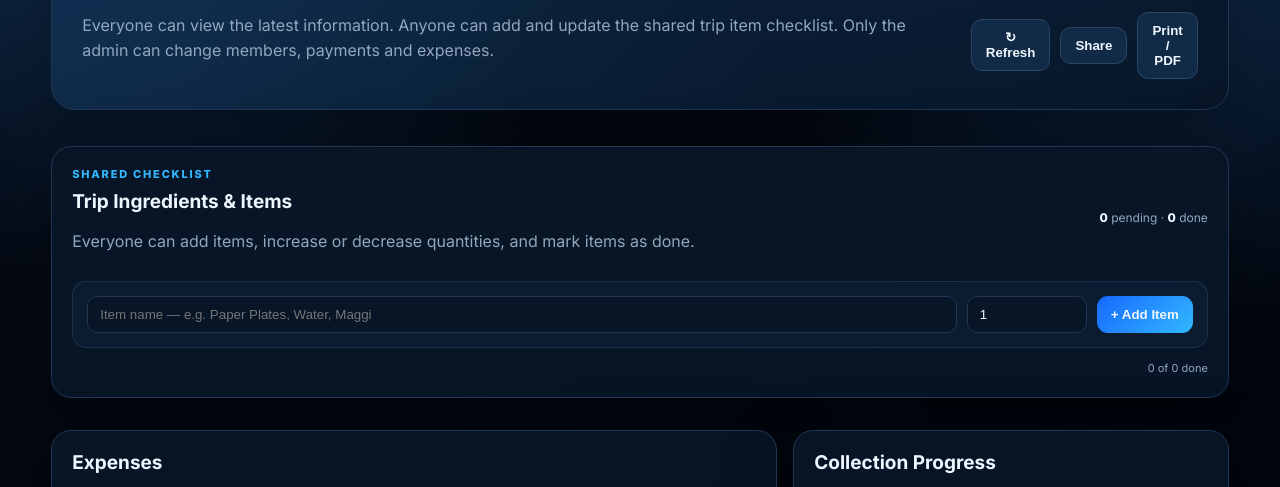
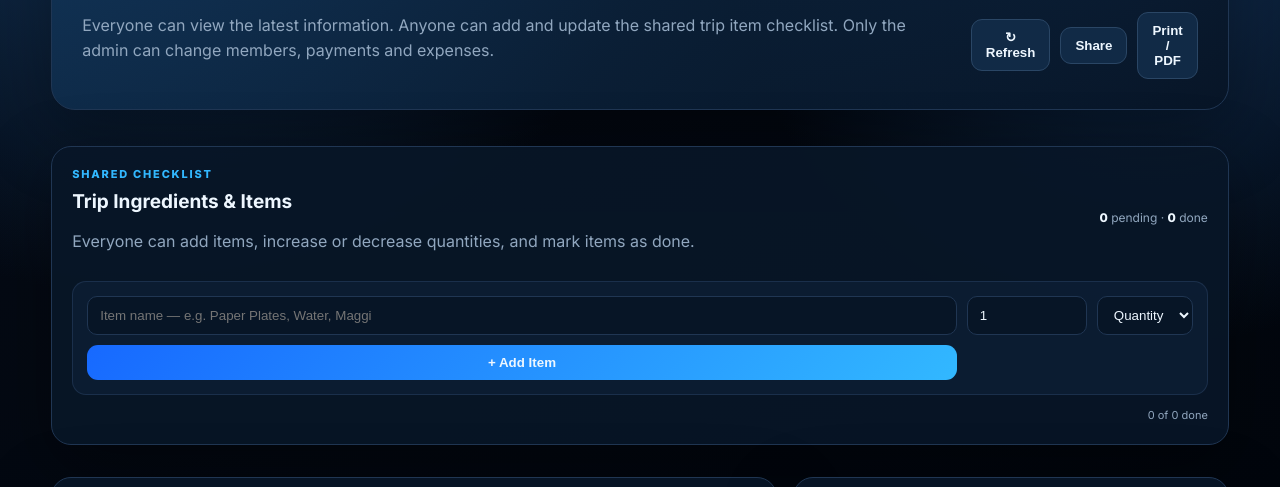
Before and after one commit to kulalakshay74-sudo/Mangalore-Trip-Expense-Manager, a plain HTML site: page index.html in a window 1280 px wide. Shown: the part 247-734 px from the top of the page. Drawn offline with nearby package versions, Linux system fonts and the light colour scheme; no server answers.

Commit message:
Add kg liter and quantity units to trip checklist

```diff
--- a/index.html
+++ b/index.html
@@ -29,7 +29,7 @@
     <div class="hero-actions"><button class="btn" id="refreshBtn">↻ Refresh</button><button class="btn" id="shareBtn">Share</button><button class="btn" id="printBtn">Print / PDF</button></div>
   </section>
   <section class="cards" id="summaryCards"></section>
-  <section class="panel"><div class="panel-head ingredient-head"><div><p class="eyebrow">SHARED CHECKLIST</p><h2>Trip Ingredients & Items</h2><p class="muted">Everyone can add items, increase or decrease quantities, and mark items as done.</p></div><div class="ingredient-summary"><span id="ingredientPendingCount">0</span> pending · <span id="ingredientDoneCount">0</span> done</div></div><div class="ingredient-add"><input id="ingredientName" placeholder="Item name — e.g. Paper Plates, Water, Maggi" maxlength="80"><input id="ingredientQuantity" type="number" min="1" step="1" value="1" aria-label="Quantity"><button id="addIngredientBtn" class="btn primary">+ Add Item</button></div><div id="ingredientsList" class="ingredients-list"></div><div id="ingredientProgress" class="muted ingredient-progress">0 of 0 done</div></section>
+  <section class="panel"><div class="panel-head ingredient-head"><div><p class="eyebrow">SHARED CHECKLIST</p><h2>Trip Ingredients & Items</h2><p class="muted">Everyone can add items, increase or decrease quantities, and mark items as done.</p></div><div class="ingredient-summary"><span id="ingredientPendingCount">0</span> pending · <span id="ingredientDoneCount">0</span> done</div></div><div class="ingredient-add"><input id="ingredientName" placeholder="Item name — e.g. Paper Plates, Water, Maggi" maxlength="80"><input id="ingredientQuantity" type="number" min="1" step="0.1" value="1" aria-label="Amount"><select id="ingredientUnit" aria-label="Unit"><option value="quantity">Quantity</option><option value="kg">kg</option><option value="liter">Liter</option></select><button id="addIngredientBtn" class="btn primary">+ Add Item</button></div><div id="ingredientsList" class="ingredients-list"></div><div id="ingredientProgress" class="muted ingredient-progress">0 of 0 done</div></section>
   <section class="panel admin-only hidden">
     <div class="panel-head"><div><h2>Members & Contributions</h2><p class="muted">Read-only for normal visitors.</p></div>
       <div class="controls"><input id="memberSearch" placeholder="Search member…"><select id="statusFilter"><option value="all">All</option><option value="full">Fully Paid</option><option value="partial">Partial</option><option value="unpaid">Unpaid</option></select><button id="quickContributionBtn" class="btn primary admin-only hidden">+ Add Contribution</button><button id="addMemberBtn" class="btn admin-only hidden">+ Add Member</button></div>
```
